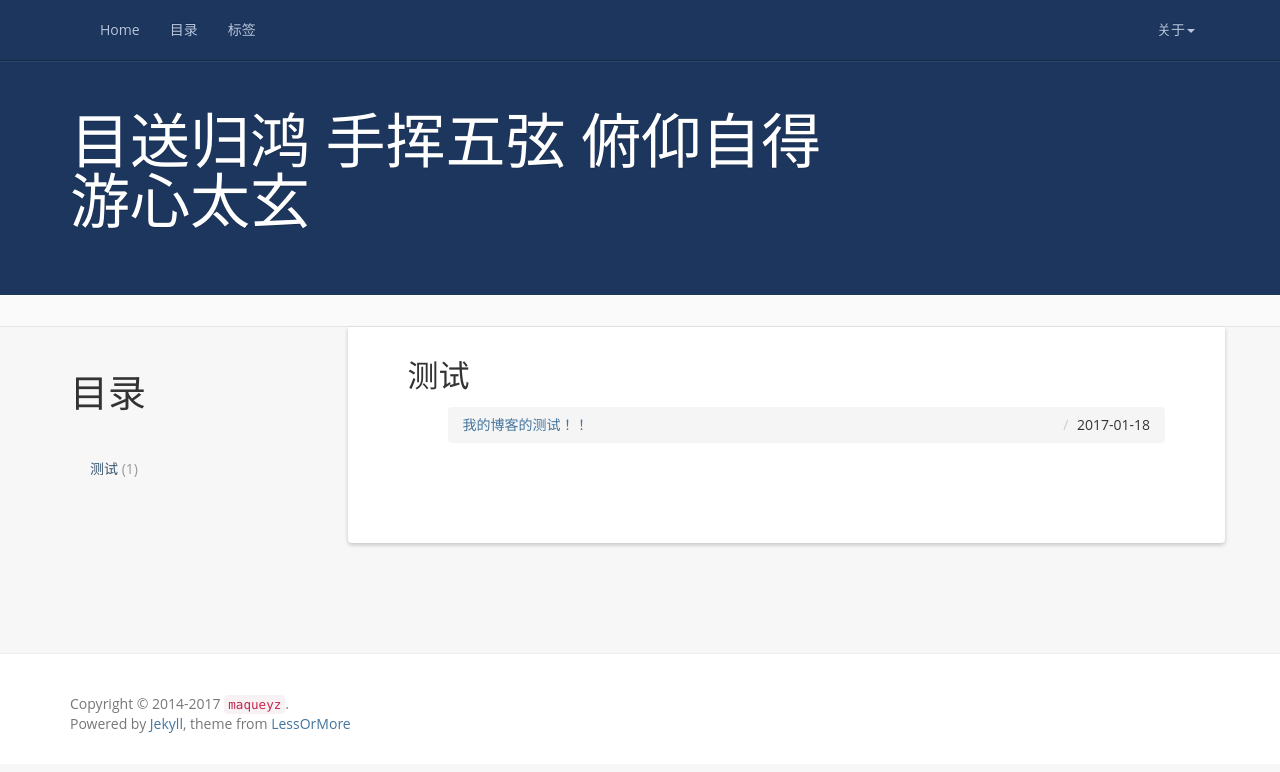
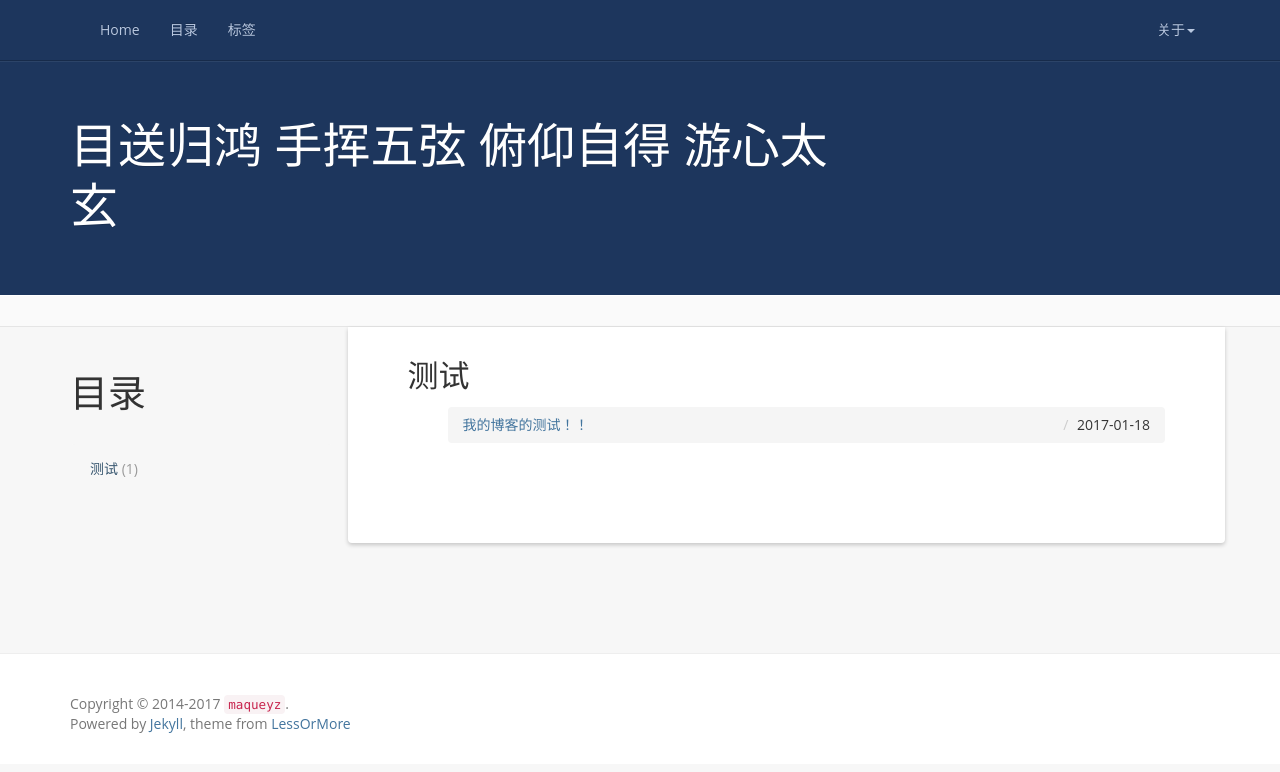
Before and after one commit to maqueredkop/maqueredkop.github.io, a Jekyll site: the page built from tag/index.html, in a window 1280 px wide. Shown: the top 772 px of the page. Built offline with Jekyll 4.4.1, drawn with Linux system fonts in a browser that asks for light colours; nearby versions of some CDN libraries; comment, search, counter and statistics services are not loaded.

Commit message:
change the font size

```diff
--- a/_includes/docs_header.html
+++ b/_includes/docs_header.html
@@ -5,7 +5,7 @@
 		    <h1>{{ page.title }}</h1>
 		    <p>Post on {{ page.date | date: "%b %d, %Y" }} by <a href="/about">{{ site.author }}</a></p>
 		-->
-		    <h1>{{ site.motto }}</h1>
+		    <h1><font size='8'>{{ site.motto }}</font></h1>
     {% else %}
 	    <h1>{{ site.name }}</h1>
 	    <p>{{ site.description }}</p>
```
